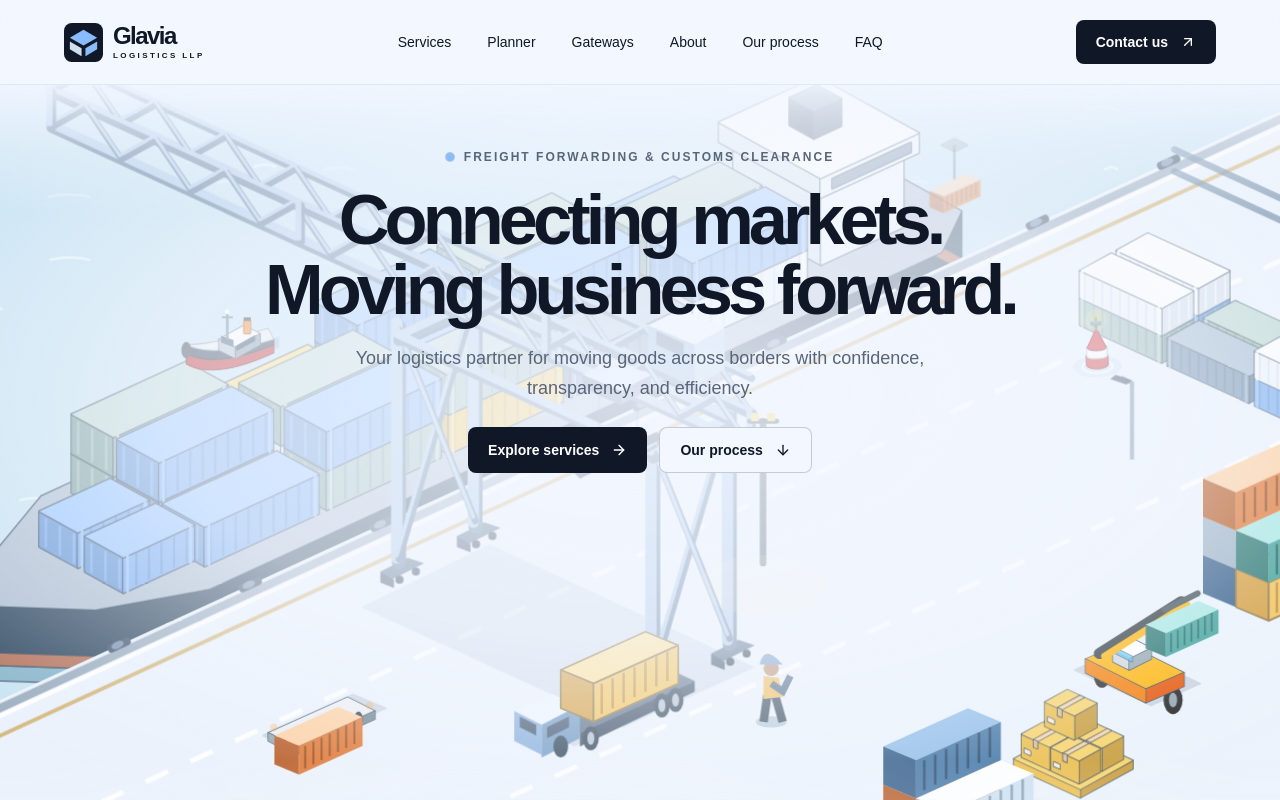
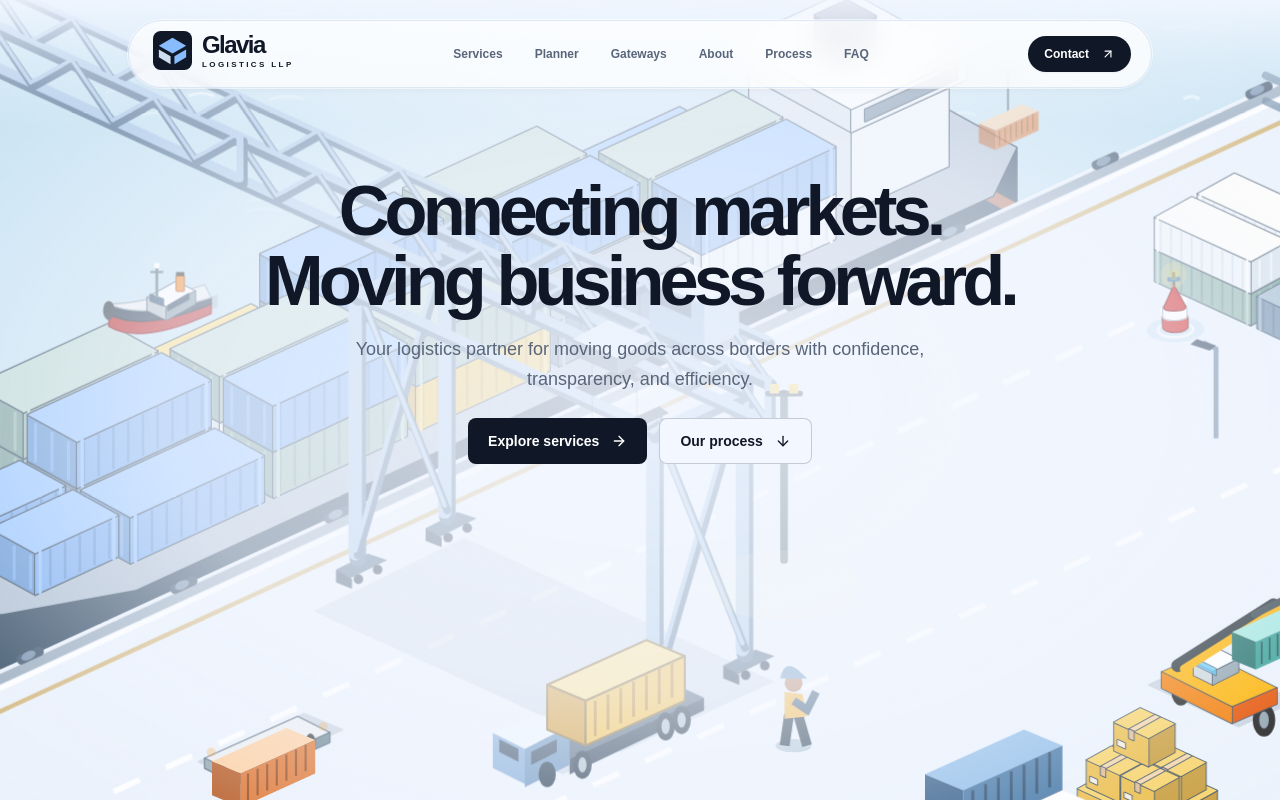
Before and after one commit to amrita022/glavia-logistics-website, a Next.js app: page / in a window 1280 px wide. Shown: the top 800 px of the page. Built offline with nearby package versions, Linux system fonts and the light colour scheme; a web font is replaced by a local one.

Commit message:
refactor: redesign navigation as floating glass pill and update hero layout

```diff
--- a/src/components/hero.tsx
+++ b/src/components/hero.tsx
@@ -70,7 +70,7 @@ export function Hero() {
   return (
     <section
       aria-labelledby="hero-title"
-      className="relative flex min-h-[calc(100svh-74px)] md:min-h-[calc(100svh-84px)] min-h-[640px] lg:min-h-[740px] xl:min-h-[820px] flex-col justify-between overflow-hidden bg-canvas"
+      className="relative flex min-h-[108svh] min-h-[740px] sm:min-h-[800px] lg:min-h-[880px] xl:min-h-[960px] flex-col justify-between overflow-hidden bg-canvas"
     >
       {/* 1. Full-bleed Animated Logistics Background */}
       <div
@@ -106,7 +106,7 @@ export function Hero() {
         </AnimatePresence>
 
         {/* Ambient readability overlay: soft radial glow behind text to guarantee contrast without concealing the port animation */}
-        <div className="pointer-events-none absolute inset-0 bg-[radial-gradient(ellipse_75%_60%_at_50%_38%,rgba(243,247,255,0.85)_0%,rgba(243,247,255,0.65)_50%,rgba(243,247,255,0.15)_85%,transparent_100%)]" />
+        <div className="pointer-events-none absolute inset-0 bg-[radial-gradient(ellipse_75%_60%_at_50%_42%,rgba(243,247,255,0.85)_0%,rgba(243,247,255,0.65)_50%,rgba(243,247,255,0.15)_85%,transparent_100%)]" />
 
         {/* Subtle top fade for smooth header continuity */}
         <div className="pointer-events-none absolute inset-x-0 top-0 h-32 bg-gradient-to-b from-canvas/90 via-canvas/40 to-transparent" />
@@ -116,14 +116,10 @@ export function Hero() {
       </div>
 
       {/* 2. Original Text Content, Typography & Positioning */}
-      <div className="wrap relative z-10 flex flex-col items-center pt-12 text-center md:pt-16">
-        <p className="flex items-center gap-2.5 text-[10px] font-semibold tracking-[.17em] text-copy uppercase sm:text-xs">
-          <span className="h-2 w-2 rounded-sm bg-primary ring-1 ring-ink/20" />
-          Freight forwarding & customs clearance
-        </p>
+      <div className="wrap relative z-10 flex flex-col items-center pt-32 sm:pt-36 md:pt-44 text-center">
         <h1
           id="hero-title"
-          className="mt-5 text-[clamp(2.2rem,5.5vw,5.5rem)] leading-[.99] font-semibold tracking-[-.07em]"
+          className="text-[clamp(2.2rem,5.5vw,5.5rem)] leading-[.99] font-semibold tracking-[-.07em]"
         >
           Connecting markets.
           <br />
--- a/src/components/navigation.tsx
+++ b/src/components/navigation.tsx
@@ -1,5 +1,5 @@
 "use client";
-import { useRef, useState } from "react";
+import { useEffect, useRef, useState } from "react";
 import { ArrowUpRight, Menu, X } from "lucide-react";
 import { Brand } from "./brand";
 
@@ -8,15 +8,27 @@ const links = [
   ["Planner", "planner"],
   ["Gateways", "gateways"],
   ["About", "about"],
-  ["Our process", "process"],
+  ["Process", "process"],
   ["FAQ", "faq"],
 ] as const;
+
 export function Navigation() {
   const [open, setOpen] = useState(false);
+  const [scrolled, setScrolled] = useState(false);
   const toggle = useRef<HTMLButtonElement>(null);
+
+  useEffect(() => {
+    const handleScroll = () => {
+      setScrolled(window.scrollY > 20);
+    };
+    handleScroll();
+    window.addEventListener("scroll", handleScroll, { passive: true });
+    return () => window.removeEventListener("scroll", handleScroll);
+  }, []);
+
   return (
     <header
-      className="sticky top-0 z-30 border-b border-panel/60 bg-canvas/85 backdrop-blur-md transition-colors"
+      className="fixed inset-x-0 top-3 z-50 pointer-events-none px-3.5 sm:top-5 sm:px-6 transition-all duration-300"
       onKeyDown={(e) => {
         if (open && e.key === "Escape") {
           setOpen(false);
@@ -24,22 +36,43 @@ export function Navigation() {
         }
       }}
     >
-      <div className="wrap max-[360px]:px-3 flex min-h-[74px] items-center justify-between gap-1 sm:gap-4 md:min-h-[84px]">
-        <Brand />
-        <nav aria-label="Main navigation" className="hidden gap-9 md:flex">
+      {/* Floating Glass Pill Container */}
+      <div
+        className={
+          "pointer-events-auto mx-auto flex max-w-5xl items-center justify-between gap-2 rounded-full border px-3 py-2 transition-all duration-300 sm:px-4 sm:py-2.5 " +
+          (scrolled
+            ? "border-panel/85 bg-white/92 shadow-lg shadow-ink/5 backdrop-blur-xl ring-1 ring-black/5"
+            : "border-panel/65 bg-white/75 shadow-md shadow-ink/3 backdrop-blur-lg ring-1 ring-white/60")
+        }
+      >
+        {/* Brand */}
+        <div className="pl-1 sm:pl-2">
+          <Brand />
+        </div>
+
+        {/* Center Desktop Navigation Links */}
+        <nav
+          aria-label="Main navigation"
+          className="hidden items-center gap-1 md:flex"
+        >
           {links.map(([label, id]) => (
             <a
-              className="py-3 text-sm font-medium hover:underline underline-offset-6"
               key={id}
               href={"#" + id}
+              className="rounded-full px-3.5 py-1.5 text-xs font-semibold text-copy transition-all hover:bg-panel/40 hover:text-ink active:scale-95"
             >
               {label}
             </a>
           ))}
         </nav>
-        <div className="flex items-center gap-2">
-          <a href="#contact" className="action action-dark">
-            Contact us <ArrowUpRight size={16} className="hidden sm:block" />
+
+        {/* Action Controls */}
+        <div className="flex items-center gap-2 pr-1">
+          <a
+            href="#contact"
+            className="action action-dark rounded-full min-h-9 px-4 py-1.5 text-xs font-semibold shadow-xs hover:shadow-md transition-all active:scale-95"
+          >
+            Contact <ArrowUpRight size={14} className="hidden sm:inline" />
           </a>
           <button
             type="button"
@@ -48,28 +81,42 @@ export function Navigation() {
             aria-expanded={open}
             aria-label={open ? "Close menu" : "Open menu"}
             onClick={() => setOpen(!open)}
-            className="grid size-11 place-items-center rounded-lg border border-panel md:hidden"
+            className="grid size-9 place-items-center rounded-full border border-panel bg-white/80 text-ink transition hover:bg-panel/50 md:hidden"
           >
-            {open ? <X /> : <Menu />}
+            {open ? <X size={17} /> : <Menu size={17} />}
           </button>
         </div>
       </div>
+
+      {/* Floating Mobile Navigation Dropdown Card */}
       <nav
         id="mobile-nav"
         aria-label="Mobile navigation"
         hidden={!open}
-        className="absolute inset-x-0 top-full border-b border-panel bg-canvas px-5 py-3 shadow-lg md:hidden"
+        className="pointer-events-auto mx-auto mt-2 max-w-sm rounded-3xl border border-panel/80 bg-white/95 p-4 shadow-xl shadow-ink/10 backdrop-blur-2xl ring-1 ring-black/5 md:hidden"
       >
-        {links.map(([label, id]) => (
+        <div className="grid gap-1">
+          {links.map(([label, id]) => (
+            <a
+              key={id}
+              href={"#" + id}
+              onClick={() => setOpen(false)}
+              className="flex items-center justify-between rounded-xl px-4 py-2.5 text-sm font-semibold text-ink transition hover:bg-panel/30 active:scale-98"
+            >
+              <span>{label}</span>
+              <span className="text-xs text-copy/60 font-normal">#{id}</span>
+            </a>
+          ))}
+        </div>
+        <div className="mt-3 border-t border-panel/60 pt-3">
           <a
-            className="block py-3 font-medium"
-            key={id}
-            href={"#" + id}
+            href="#contact"
             onClick={() => setOpen(false)}
+            className="action action-dark w-full rounded-xl text-center py-2.5 text-xs font-semibold"
           >
-            {label}
+            Contact us <ArrowUpRight size={14} />
           </a>
-        ))}
+        </div>
       </nav>
     </header>
   );
```
